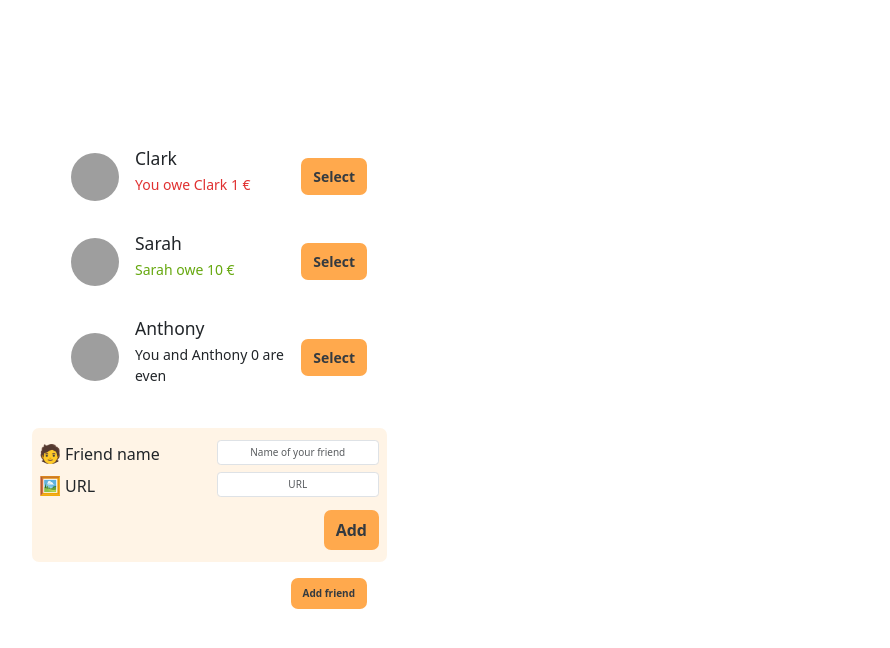
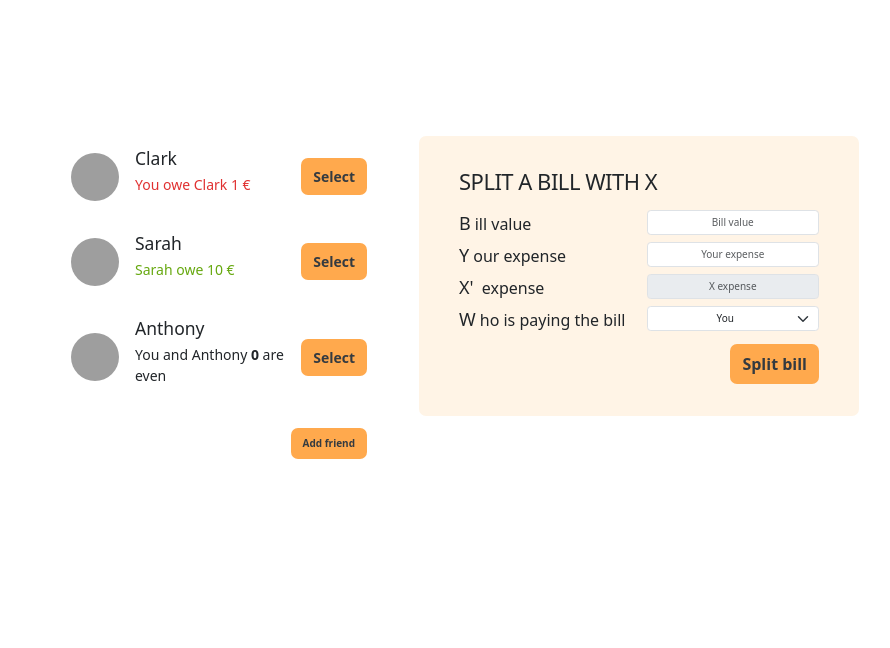
Before and after one commit to IgorZn/react_eat_n_split, a React (Create React App) app: page / in a window 1280 px wide. Shown: the top 648 px of the page, without its empty margins (191-1081 px from the left). Built offline with nearby package versions, Linux system fonts and the light colour scheme; grey boxes are pictures that could not be loaded.

Commit message:
Displaying the New Friend Form

```diff
--- a/src/App.js
+++ b/src/App.js
@@ -4,40 +4,28 @@ import ListFriends from "./components/ListFriends";
 import FormAddFriend from "./components/FormAddFriend";
 import BtnSelect from "./components/BtnSelect";
 
-const friends = [
-    {
-        id: Date.now(),
-        name: 'Clark',
-        image: 'https://i.pravatar.cc/48?u=a042581f4e29026704d',
-        balance: -1
-    },
-    {
-        id: Date.now(),
-        name: 'Sarah',
-        image: 'https://i.pravatar.cc/48?u=a042581f4e29026705d',
-        balance: 10
-    },
-    {
-        id: Date.now(),
-        name: 'Anthony',
-        image: 'https://i.pravatar.cc/48?u=a042581f4e29026706d',
-        balance: 0
-    },
-]
+import { friends } from './fakeFriends'
+import {useState} from "react";
+import FormSplitBill from "./components/FormSplitBill";
 
 function App() {
+    const [addFriend, setAddFriend] = useState(true)
+    const handleAddFriend = () => {
+        setAddFriend(c => c = null)
+
+    }
+
+
     return (
         <div className="app">
             <div className="sidebar">
                 <ListFriends friends={friends}/>
-                <FormAddFriend/>
-                <BtnSelect>Add friend</BtnSelect>
+                {addFriend ?? <FormAddFriend/>}
+                <BtnSelect handle={handleAddFriend}>Add friend</BtnSelect>
             </div>
-
+            <FormSplitBill/>
         </div>
     )
 }
 
-'TEST'
-
 export default App;
--- a/src/components/BtnSelect.jsx
+++ b/src/components/BtnSelect.jsx
@@ -1,8 +1,8 @@
 import React from 'react';
 
-function BtnSelect({children}) {
+function BtnSelect({children, handle}) {
     return (
-        <button className={"button"}>{children}</button>
+        <button className={"button"} onClick={handle}>{children}</button>
     );
 }
 
--- /dev/null
+++ b/src/components/FormSplitBill.jsx
@@ -0,0 +1,66 @@
+import React from 'react';
+import {Col, Form, Row} from "react-bootstrap";
+import BtnSelect from "./BtnSelect";
+
+function FormSplitBill(props) {
+    return (
+        <>
+
+            <Form className={"form-split-bill"}>
+                <h2 className={""}>Split a bill with X</h2>
+                <Form.Group className="" controlId="formBill">
+                    <Row className={""}>
+                        <Col><Form.Label>Bill value</Form.Label></Col>
+                        <Col><Form.Control
+                            type="text"
+                            placeholder="Bill value"
+                            onClick={(e) => e.target.placeholder = ""}
+                            onBlur={(e) => e.target.placeholder = "Bill value"}
+                        /></Col>
+                    </Row>
+                </Form.Group>
+                <Form.Group className="" controlId="formExpense">
+                    <Row className={""}>
+                        <Col><Form.Label>Your expense</Form.Label></Col>
+                        <Col><Form.Control
+                            type="text"
+                            placeholder="Your expense"
+                            onClick={(e) => e.target.placeholder = ""}
+                            onBlur={(e) => e.target.placeholder = "Your expense"}
+                        /></Col>
+                    </Row>
+                </Form.Group>
+                <fieldset disabled>
+                    <Form.Group className="" controlId="xExpense">
+                        <Row className={""}>
+                            <Col><Form.Label>X' expense</Form.Label></Col>
+                            <Col><Form.Control type="text" placeholder="X expense"/></Col>
+                        </Row>
+                    </Form.Group>
+                </fieldset>
+                <Form.Group className="" controlId="xExpense">
+                    <Row className={""}>
+                        <Col><Form.Label>Who is paying the bill</Form.Label></Col>
+                        <Col>
+                            <Form.Select >
+                                <option value="user">You</option>
+                                <option value="friend">X</option>
+                            </Form.Select>
+                        </Col>
+                    </Row>
+                    <Row className={""}>
+                        <Col className={"d-flex flex-column align-items-end justify-content-end"}>
+                            <BtnSelect>Split bill</BtnSelect>
+                        </Col>
+
+                    </Row>
+
+                </Form.Group>
+
+
+            </Form>
+        </>
+    );
+}
+
+export default FormSplitBill;
--- a/src/components/Friend.jsx
+++ b/src/components/Friend.jsx
@@ -23,7 +23,7 @@ function Friend({friend}) {
 
                 {friend.balance === 0 && (
                     <p>
-                        You and {friend.name} {Math.abs(friend.balance)} are even
+                        You and {friend.name} <strong>{Math.abs(friend.balance)}</strong> are even
                     </p>
                 )}
 
--- /dev/null
+++ b/src/fakeFriends.js
@@ -0,0 +1,20 @@
+export const friends = [
+    {
+        id: Date.now(),
+        name: 'Clark',
+        image: 'https://i.pravatar.cc/48?u=a042581f4e29026704d',
+        balance: -1
+    },
+    {
+        id: Date.now(),
+        name: 'Sarah',
+        image: 'https://i.pravatar.cc/48?u=a042581f4e29026705d',
+        balance: 10
+    },
+    {
+        id: Date.now(),
+        name: 'Anthony',
+        image: 'https://i.pravatar.cc/48?u=a042581f4e29026706d',
+        balance: 0
+    },
+]
```
